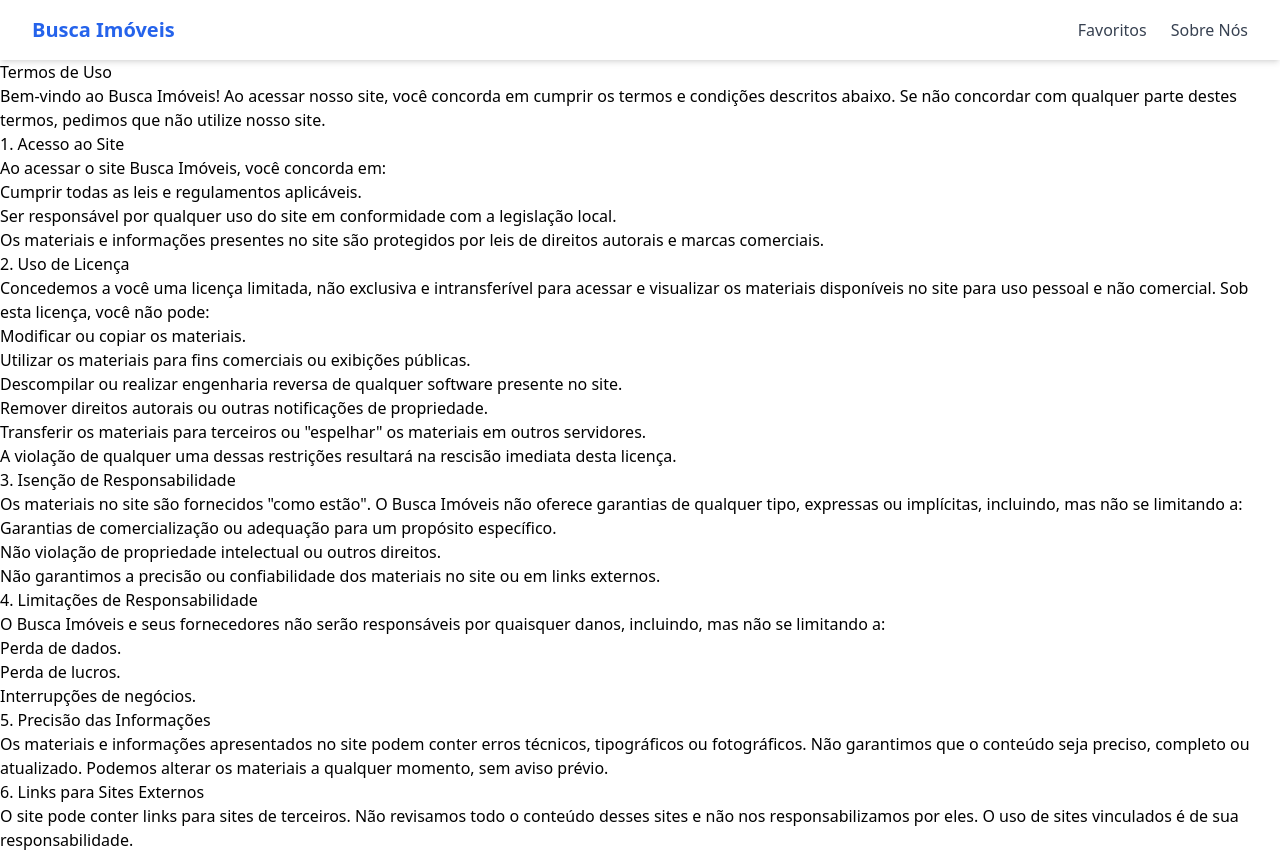
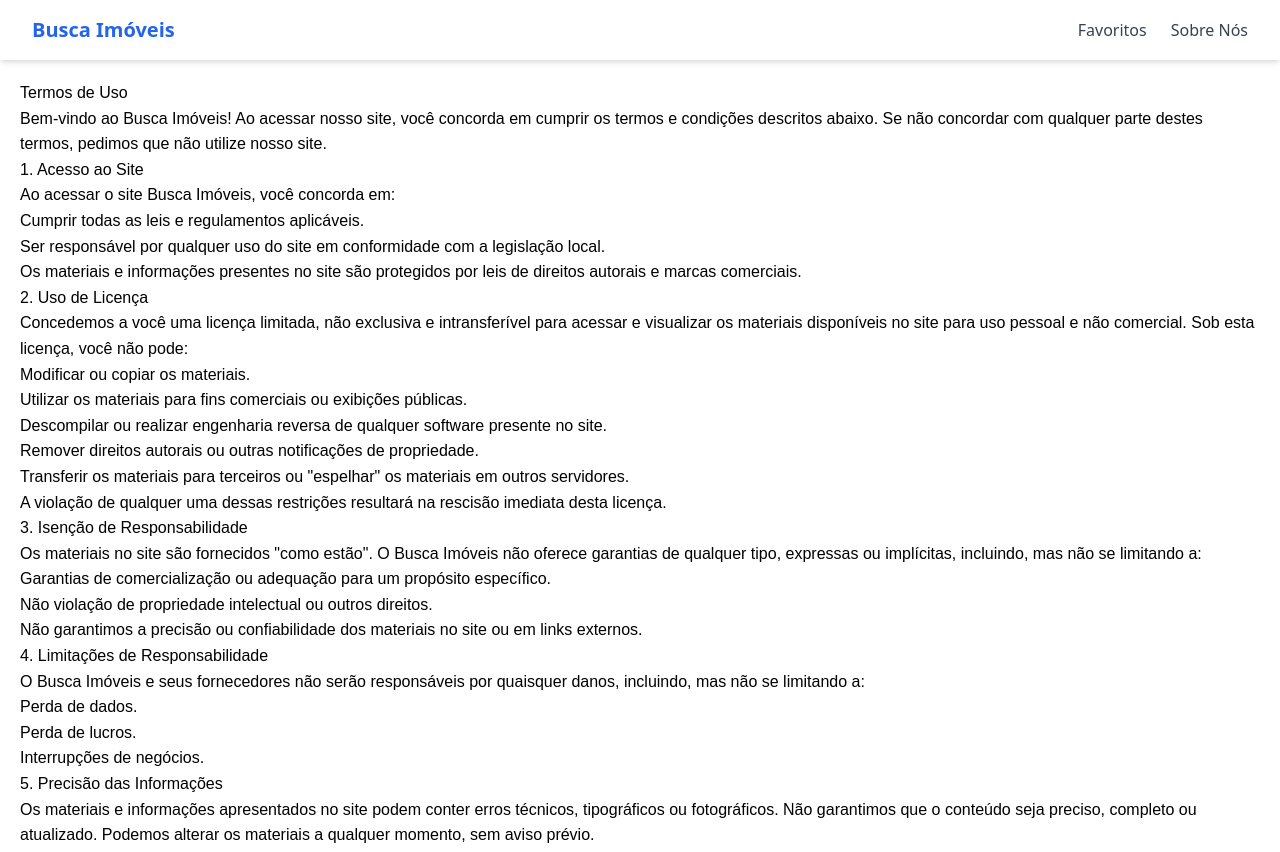
Before and after one commit to fernando-arvelos/Busca_Imoveis, a Next.js app in the folder next_frontend/: page /terms-of-use in a window 1280 px wide. Shown: the top 852 px of the page. Built offline with nearby package versions, Linux system fonts and the light colour scheme.

Commit message:
ajustando termos de uso

```diff
--- a/next_frontend/src/components/Footer.jsx
+++ b/next_frontend/src/components/Footer.jsx
@@ -10,7 +10,7 @@ const Footer = () => {
           <p className="my-2 md:my-0">Contacto: <a href="mailto:contacto@buscaimoveis.pt" className="text-blue-400">contacto@buscaimoveis.pt</a></p>
         </div>
 
-        <p className="text-gray-400 text-sm md:mt-2">&copy; {new Date().getFullYear()} Todos os direitos reservados.</p> |{" "}
+        <p className="text-gray-400 text-sm md:mt-2">&copy; {new Date().getFullYear()} Todos os direitos reservados.</p>
         <p>
           <Link href="/privacy-policy">Política de Privacidade</Link> |{" "}
           <Link href="/terms-of-use">Termos de Uso</Link>
--- a/next_frontend/src/pages/terms-of-use.js
+++ b/next_frontend/src/pages/terms-of-use.js
@@ -1,6 +1,6 @@
 export default function TermsOfUse() {
   return (
-    <div>
+    <div style={{ padding: "20px", fontFamily: "Arial, sans-serif", lineHeight: "1.6" }}>
       <h1>Termos de Uso</h1>
       <p>Bem-vindo ao Busca Imóveis! Ao acessar nosso site, você concorda em cumprir os termos e condições descritos abaixo. Se não concordar com qualquer parte destes termos, pedimos que não utilize nosso site.</p>
 
```
